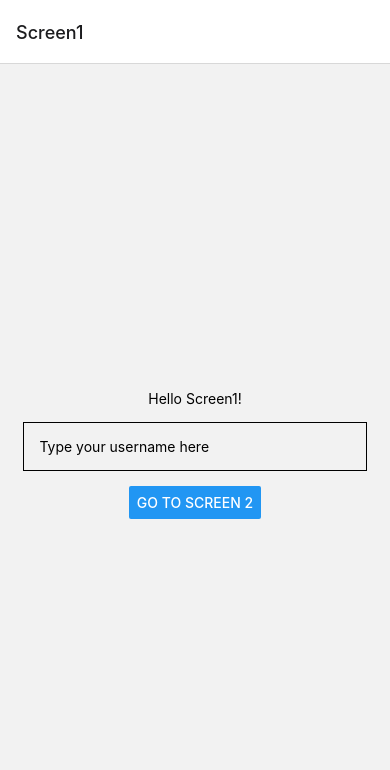
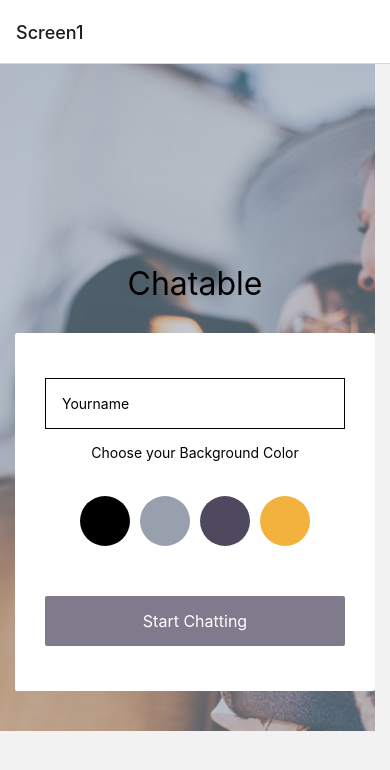
Before and after one commit to dannnnnh/chatApp-react-native, a React Native app in the folder chat-app/: screen /Screen1 in a window 390 px wide. Shown: the top 770 px of the page. Built offline with nearby package versions, Linux system fonts and the light colour scheme.

Commit message:
Further styling

```diff
--- a/chat-app/components/Screen1.js
+++ b/chat-app/components/Screen1.js
@@ -1,39 +1,112 @@
 import { useState } from "react";
-import { StyleSheet, View, Text, Button, TextInput } from "react-native";
+import {
+  StyleSheet,
+  View,
+  Text,
+  Button,
+  TextInput,
+  TouchableOpacity,
+  backgroundImage,
+  ImageBackground,
+} from "react-native";
 
 const Screen1 = ({ navigation }) => {
   const [name, setName] = useState("");
 
   return (
+    <ImageBackground
+      source={require("../assets/BackgroundImage.png")}
+      style={styles.backgroundImage}
+    >
       <View style={styles.container}>
-      <Text>Hello Screen1!</Text>
+        <Text style={styles.headerText}>Chatable</Text>
+        <View style={styles.secondaryContainer}>
           <TextInput
             style={styles.textInput}
             value={name}
             onChangeText={setName}
-        placeholder="Type your username here"
+            placeholder="Yourname"
           />
-      <Button
-        title="Go to Screen 2"
+
+          <Text>Choose your Background Color</Text>
+
+          <View style={styles.circleContainer}>
+            <View style={[styles.circle, { backgroundColor: "black" }]} />
+            <View style={[styles.circle, { backgroundColor: "#989FAD" }]} />
+            <View style={[styles.circle, { backgroundColor: "#4E495E" }]} />
+            <View style={[styles.circle, { backgroundColor: "#F3B23E" }]} />
+          </View>
+
+          <TouchableOpacity
+            style={styles.button}
             onPress={() => navigation.navigate("Screen2", { name: name })}
-      />
+          >
+            <Text style={styles.buttonText}>Start Chatting</Text>
+          </TouchableOpacity>
         </View>
+      </View>
+    </ImageBackground>
   );
 };
 
 const styles = StyleSheet.create({
-  container: {
+  backgroundImage: {
     flex: 1,
     justifyContent: "center",
     alignItems: "center",
   },
+  container: {
+    flex: 1,
+    marginTop: 200,
+    alignItems: "center",
+  },
+  secondaryContainer: {
+    backgroundColor: "white",
+    width: "100%",
+    padding: 30,
+    borderRadius: 2,
+    alignItems: "center",
+  },
   textInput: {
-    width: "88%",
-    padding: 15,
+    width: 300,
+    padding: 16,
     borderWidth: 1,
     marginTop: 15,
     marginBottom: 15,
   },
+  headerText: {
+    fontSize: 32,
+    marginBottom: 30,
+  },
+  button: {
+    width: 300,
+    backgroundColor: "#7F7B8D",
+    padding: 15,
+    borderWidth: 0,
+    marginTop: 15,
+    marginBottom: 15,
+    borderRadius: 2,
+  },
+  buttonText: {
+    color: "white",
+    fontSize: 16,
+    textAlign: "center",
+  },
+  circleContainer: {
+    alignContent: "center",
+    justifyContent: "center",
+    alignItems: "center",
+    flexDirection: "row",
+    justifyContent: "space-between",
+    marginTop: 30,
+    marginBottom: 30,
+  },
+  circle: {
+    width: 50,
+    height: 50,
+    borderRadius: 25,
+    margin: 5,
+  },
 });
 
 export default Screen1;
```
Also changed, not shown: chat-app/assets/BackgroundImage.png (added), 1 other file (tests, documents, lock files or other folders). Lines whose indentation alone changed are shown as unchanged.
